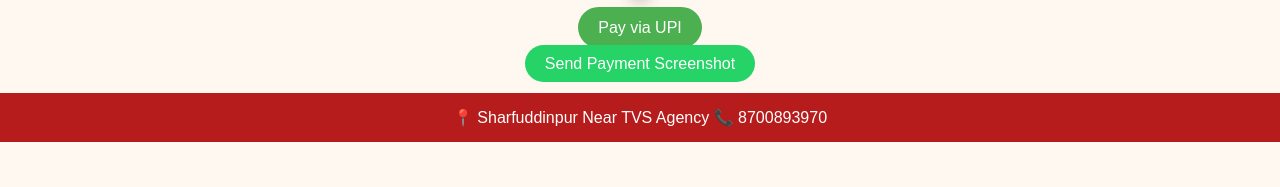
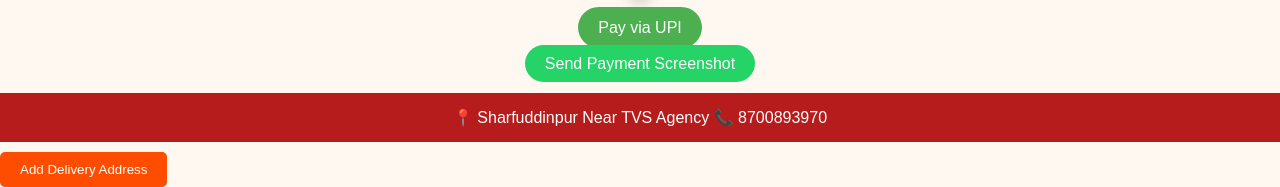
Before and after one commit to mrVaibhav99/index.html, a plain HTML site: page index.html in a window 1280 px wide. Shown: the part 2171-2358 px from the top of the page. Before the commit the page ends 2313 px from the top, so only its background shows below. Drawn offline with Linux system fonts and the light colour scheme.

Commit message:
Update index.html
Signed-off-by: mrVaibhav99 <rainkuraj9926@gmail.com>

```diff
--- a/index.html
+++ b/index.html
@@ -158,6 +158,10 @@ window.open("https://wa.me/918700893970?text="+message);
 }
 }
 </script>
-
+<a href="address.html">
+<button style="padding:10px 20px;background:#ff4d00;color:white;border:none;border-radius:5px;">
+Add Delivery Address
+</button>
+</a>
 </body>
 </html>
```
